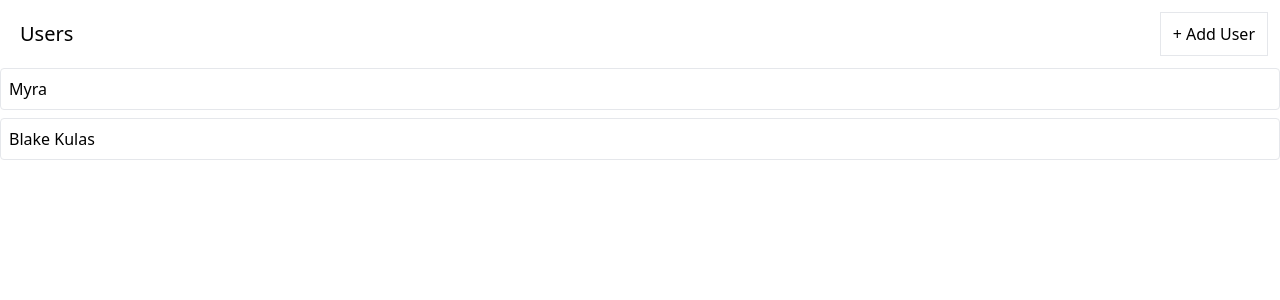
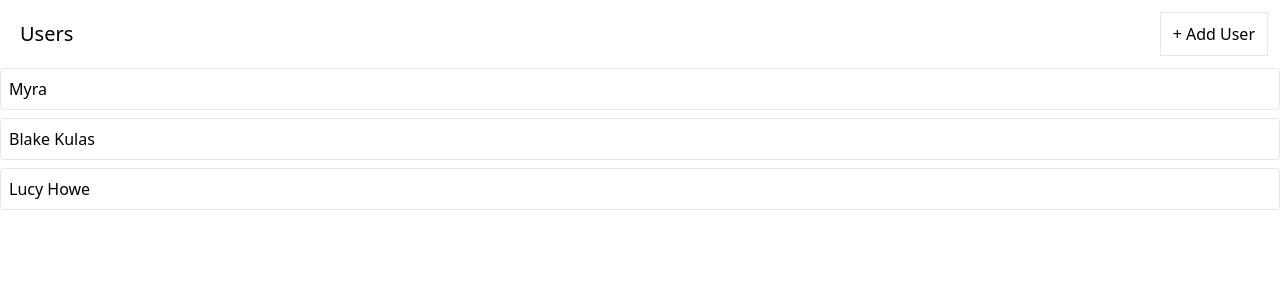
Before and after one commit to ranitasahaa1230/Redux-Projects, a React (Create React App) app in the folder media/: page / in a window 1280 px wide. Shown: the top 300 px of the page. Built offline with nearby package versions, Linux system fonts and the light colour scheme; data requests are answered from the project's data file.

Commit message:
feat: added ermeove cerror

```diff
--- a/media/db.json
+++ b/media/db.json
@@ -7,6 +7,10 @@
     {
       "name": "Blake Kulas",
       "id": 2
+    },
+    {
+      "name": "Lucy Howe",
+      "id": 3
     }
   ],
   "albums": [],
--- a/media/src/components/UsersList.js
+++ b/media/src/components/UsersList.js
@@ -70,7 +70,6 @@ const UsersList = () => {
         ) : (
           <Button onClick={handleUserAdd}>+ Add User</Button>
         )}
-        {creatingUsersError && "Error Creating User..."}
       </div>
       {renderedUsers}
     </div>
```
